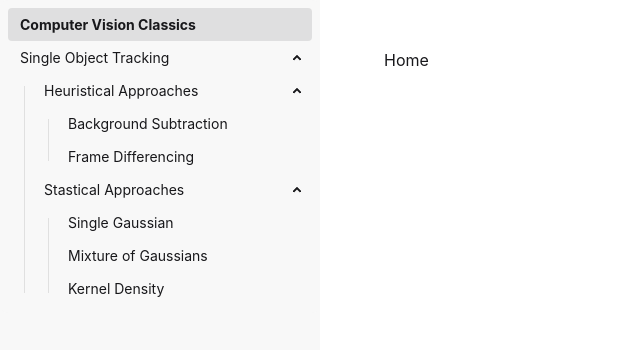
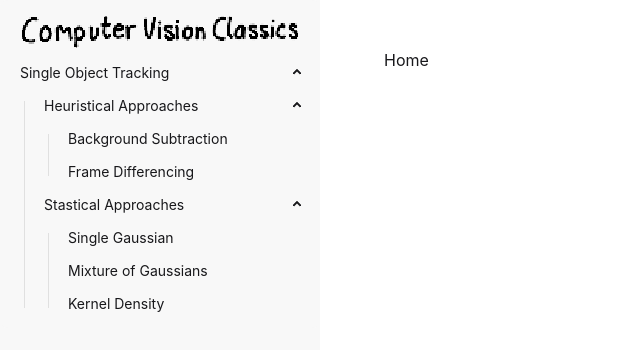
Before and after one commit to MarcelAusZell/computer_vision_projects, a React (Vite) app in the folder webshowcase/: page / in a window 1280 px wide. Shown: the top 350 px of the page, without its empty margins (0-640 px from the left). Built offline with nearby package versions, Linux system fonts and the light colour scheme.

Commit message:
Added Logo

```diff
--- a/webshowcase/src/components/layout/navbar/NavBar.jsx
+++ b/webshowcase/src/components/layout/navbar/NavBar.jsx
@@ -6,7 +6,6 @@ export default function NavBar() {
           <path d="M4 6h16M4 12h16M4 18h16" />
         </svg>
       </label>
-      <span className="ml-2 font-bold">Computer Vision Classics</span>
     </nav>
   </>
 }
--- a/webshowcase/src/components/layout/sidebar/Sidebar.jsx
+++ b/webshowcase/src/components/layout/sidebar/Sidebar.jsx
@@ -1,5 +1,6 @@
 import { NavLink } from "react-router-dom"
 import { ROUTES } from "../../../routes/routes"
+
 
 const linkClass = ({ isActive }) =>
   isActive ? "bg-neutral/10" : ""
@@ -12,8 +13,13 @@ export default function SideBar() {
       <div className="min-h-full w-80 bg-base-200 shadow-2xl">
         <ul className="menu bg-base-200 rounded-box w-full">
           <li className="font-bold">
-            <NavLink to={ROUTES.home.path} className={linkClass}>
-              Computer Vision Classics
+            <NavLink to={ROUTES.home.path} >
+
+              <img src="public/logo.svg"
+                alt=""
+                draggable="false"
+                width={300}
+              />
             </NavLink>
           </li>
 
```
Also changed, not shown: webshowcase/public/logo.svg (added).
